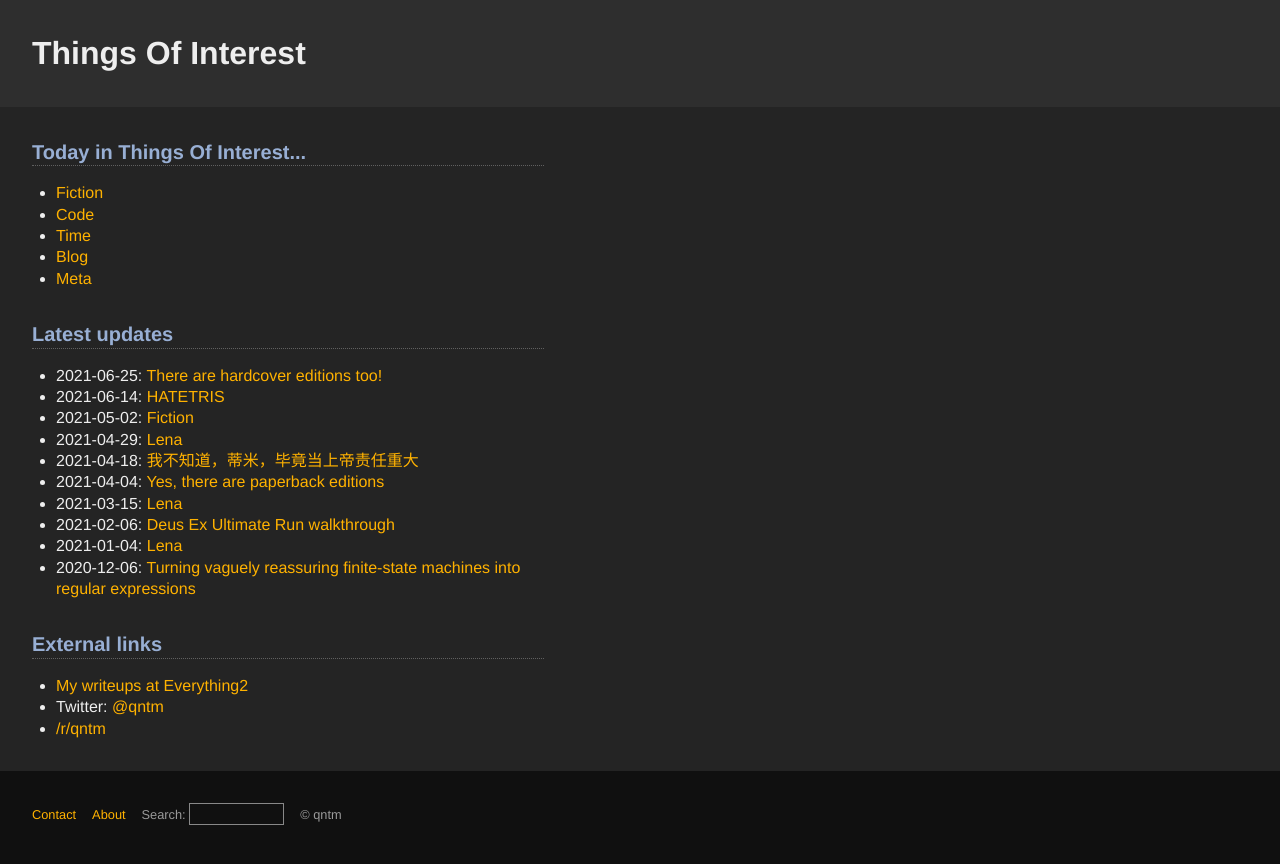
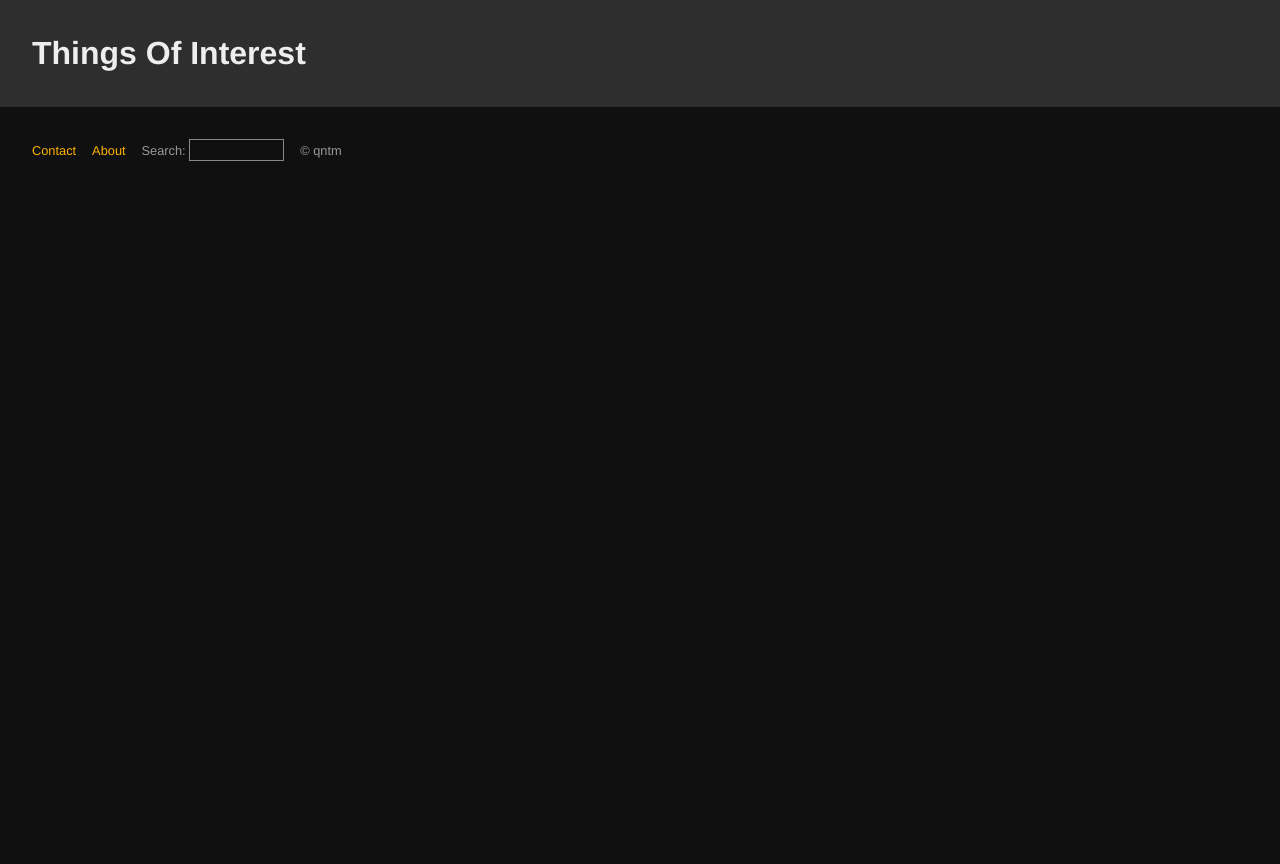
Before and after one commit to wakgill/website, a Jekyll site: the page built from index.html, in a window 1280 px wide. Shown: the top 864 px of the page. Built offline with Jekyll 4.4.1, drawn with Linux system fonts in a browser that asks for light colours; comment, search, counter and statistics services are not loaded.

Commit message:
Update default.html

```diff
--- a/_layouts/default.html
+++ b/_layouts/default.html
@@ -68,57 +68,7 @@
 			</div>
 		</div>
 
-		<div class="page__outer page__outer--content">
-			<div class="page__wrapper">
-
-
-				<div class="page__content">
-
-		<h3>Today in Things Of Interest...</h3>
-		<ul>
-
-					<li>
-						<a href="/fiction">Fiction</a>
-
-					</li>
-
-					<li>
-						<a href="/src">Code</a>
-
-					</li>
-
-					<li>
-						<a href="/time">Time</a>
-
-					</li>
-
-					<li>
-						<a href="/blog">Blog</a>
-
-					</li>
-
-					<li>
-						<a href="/special">Meta</a>
-
-					</li>
-
-		</ul>
-
-
-<h3 id="sec0">Latest updates</h3>
-<ul><li>2021-06-25: <a href="/hardcover">There are hardcover editions too!</a></li><li>2021-06-14: <a href="/hatetris">HATETRIS</a></li><li>2021-05-02: <a href="/fiction">Fiction</a></li><li>2021-04-29: <a href="/mmacevedo_fr">Lena</a></li><li>2021-04-18: <a href="/responsibility_cn">我不知道，蒂米，毕竟当上帝责任重大</a></li><li>2021-04-04: <a href="/paperback">Yes, there are paperback editions</a></li><li>2021-03-15: <a href="/mmacevedo_ru">Lena</a></li><li>2021-02-06: <a href="/alginon">Deus Ex Ultimate Run walkthrough</a></li><li>2021-01-04: <a href="/mmacevedo">Lena</a></li><li>2020-12-06: <a href="/plants">Turning vaguely reassuring finite-state machines into regular expressions</a></li></ul>
-
-<h3 id="sec1">External links</h3>
-<ul>
-<li><a href="http://everything2.com/node/1223826?usersearch=sam512&amp;orderby=node.createtime%20DESC&amp;filterhidden=0">My writeups at Everything2</a></li>
-<li>Twitter: <a href="https://twitter.com/qntm">@qntm</a></li>
-<li><a href="http://www.reddit.com/r/qntm">/r/qntm</a></li>
-</ul>				</div>
-
-
-			</div>
-		</div>
-
+		{{ content }}
 
 
 		<div class="page__outer page__outer--footer" dir="ltr">
```
